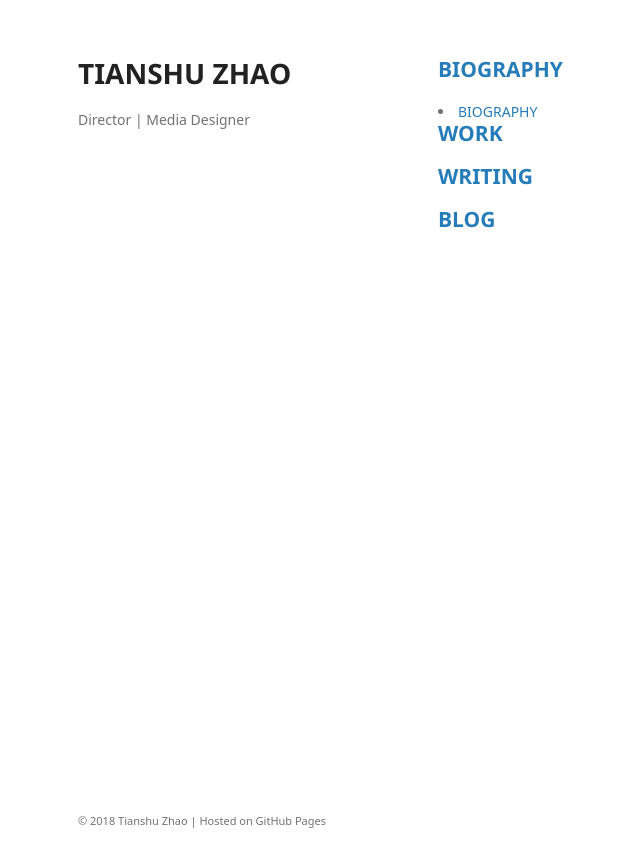
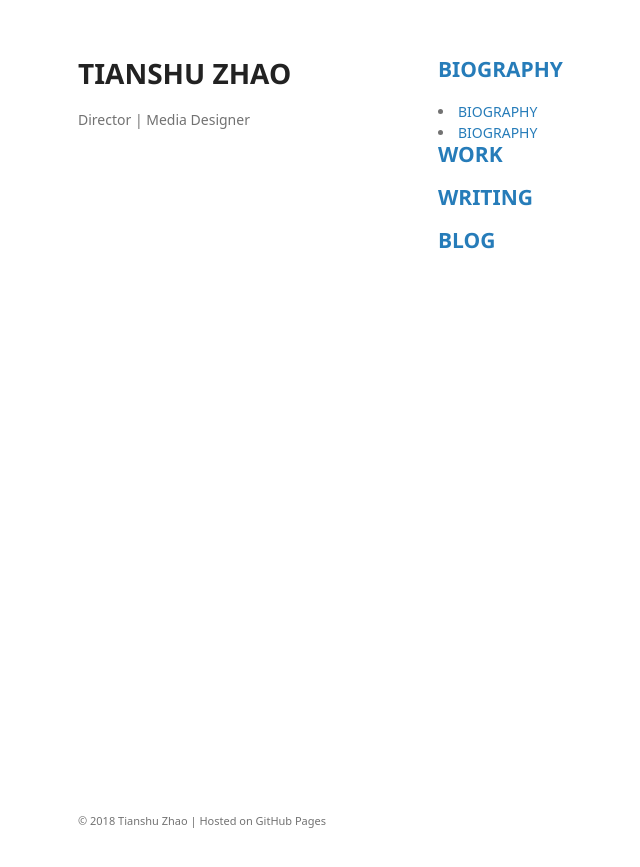
Before and after one commit to tianshu-z/tianshu-z.github.io, a Jekyll site: the page built from index.md, in a window 1280 px wide. Shown: the top 867 px of the page, without its empty margins (132-772 px from the left). Built offline with Jekyll 4.4.1, drawn with Linux system fonts in a browser that asks for light colours; some web fonts are replaced; our own code applies the rules of GitHub Pages for plain Markdown files.

Commit message:
Update index.md

```diff
--- a/index.md
+++ b/index.md
@@ -1,6 +1,8 @@
 ## [BIOGRAPHY](https://tianshu-z.github.io/BIOGRAPHY/)
 
 <li><a href="biography.html">BIOGRAPHY</a></li>
+
+<li><a href="biography.md">BIOGRAPHY</a></li>
 
 ## [WORK](https://tianshu-z.github.io/WORK/)
 
```
